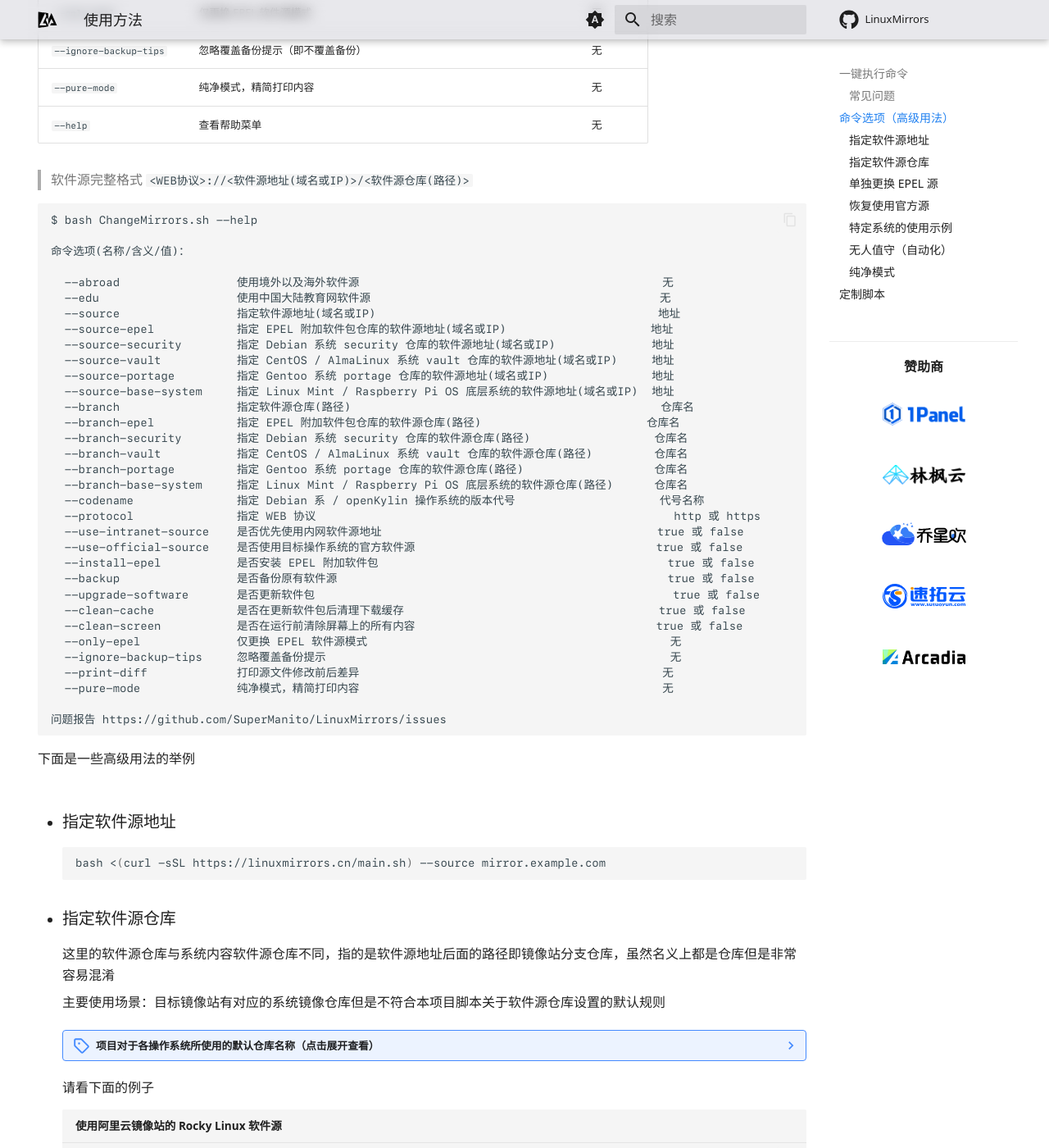
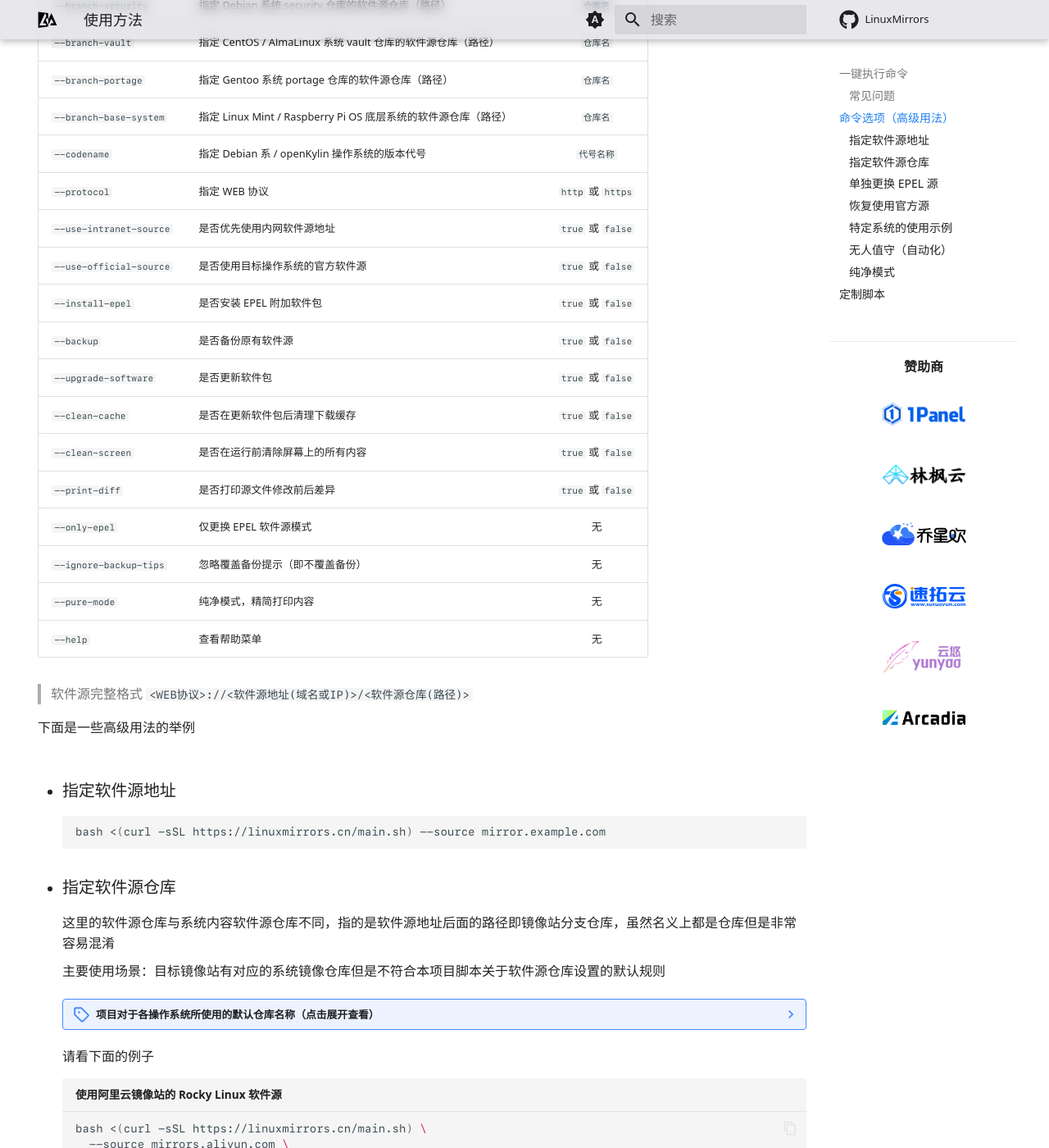
Before and after one commit to SuperManito/LinuxMirrors, an MkDocs documentation site: the page built from docs/use/index.md, in a window 1280 px wide and 1400 px high, scrolled down 4251 px. Shown: the whole window at 82% size. Built offline with MkDocs 1.6.1 and Material for MkDocs 9.7.7, drawn with Linux system fonts in a browser that asks for light colours; a script that is not in the unit is left out; comment, search, counter and statistics services are not loaded; some of the changed text lies outside the part shown.

Commit message:
更新文档

````diff
--- a/docs/sponsor/main.html
+++ b/docs/sponsor/main.html
@@ -17,6 +17,9 @@
     <a class="sponsor-item sponsor-flex-item" target="_blank" href="https://www.sutuoyun.com" title="速拓云 - 国内高防云服务器新用户享5折优惠">
       <img src="/assets/images/sponsor/sutuoyun.svg" alt="速拓云" />
     </a>
+    <a class="sponsor-item sponsor-flex-item" target="_blank" href="https://yunyoo.cc/aff/KPTJHNWM" title="云悠YUNYOO - 全球高性价比云服务器｜低至15.99元起">
+      <img src="/assets/images/sponsor/yunyoo.png" alt="云悠YUNYOO" />
+    </a>
     <a class="sponsor-item sponsor-flex-item" target="_blank" href="https://arcadia.cool" title="一站式代码运维平台">
       <img src="/assets/images/sponsor/arcadia-light.png#only-light" alt="Arcadia" />
       <img src="/assets/images/sponsor/arcadia-dark.png#only-dark" alt="Arcadia" />
--- a/docs/theme/partials/toc.html
+++ b/docs/theme/partials/toc.html
@@ -28,6 +28,9 @@
         <a class="sponsor-item sponsor-item-toc" target="_blank" href="https://www.sutuoyun.com" title="速拓云 - 国内高防云服务器新用户享5折优惠">
           <img src="/assets/images/sponsor/sutuoyun.svg" alt="速拓云" />
         </a>
+        <a class="sponsor-item sponsor-item-toc" target="_blank" href="https://yunyoo.cc/aff/KPTJHNWM" title="云悠YUNYOO - 全球高性价比云服务器｜低至15.99元起">
+          <img src="/assets/images/sponsor/yunyoo.png" alt="云悠YUNYOO" />
+        </a>
         <a class="sponsor-item sponsor-item-toc" target="_blank" href="https://arcadia.cool" title="一站式代码运维平台">
           <img src="/assets/images/sponsor/arcadia-light.png#only-light" alt="Arcadia" style="margin: 0 6px" />
           <img src="/assets/images/sponsor/arcadia-dark.png#only-dark" alt="Arcadia" style="margin: 0 6px" />
--- a/docs/use/index.md
+++ b/docs/use/index.md
@@ -387,6 +387,41 @@
 
 ## 命令选项（高级用法）
 
+<!-- termynal -->
+```
+$ bash <(curl -sSL https://linuxmirrors.cn/main.sh) --help
+
+命令选项(名称/含义/值)：
+
+  --abroad                 使用境外以及海外软件源                                            无
+  --edu                    使用中国大陆教育网软件源                                          无
+  --source                 指定软件源地址(域名或IP)                                         地址
+  --source-epel            指定 EPEL 附加软件包仓库的软件源地址(域名或IP)                     地址
+  --source-security        指定 Debian 系统 security 仓库的软件源地址(域名或IP)              地址
+  --source-vault           指定 CentOS / AlmaLinux 系统 vault 仓库的软件源地址(域名或IP)     地址
+  --source-portage         指定 Gentoo 系统 portage 仓库的软件源地址(域名或IP)               地址
+  --source-base-system     指定 Linux Mint / Raspberry Pi OS 底层系统的软件源地址(域名或IP)  地址
+  --branch                 指定软件源仓库(路径)                                             仓库名
+  --branch-epel            指定 EPEL 附加软件包仓库的软件源仓库(路径)                        仓库名
+  --branch-security        指定 Debian 系统 security 仓库的软件源仓库(路径)                  仓库名
+  --branch-vault           指定 CentOS / AlmaLinux 系统 vault 仓库的软件源仓库(路径)         仓库名
+  --branch-portage         指定 Gentoo 系统 portage 仓库的软件源仓库(路径)                   仓库名
+  --branch-base-system     指定 Linux Mint / Raspberry Pi OS 底层系统的软件源仓库(路径)      仓库名
+  --codename               指定 Debian 系 / openKylin 操作系统的版本代号                     代号名称
+  --protocol               指定 WEB 协议                                                    http 或 https
+  --use-intranet-source    是否优先使用内网软件源地址                                        true 或 false
+  --use-official-source    是否使用目标操作系统的官方软件源                                   true 或 false
+  --install-epel           是否安装 EPEL 附加软件包                                          true 或 false
+  --backup                 是否备份原有软件源                                                true 或 false
+  --upgrade-software       是否更新软件包                                                    true 或 false
+  --clean-cache            是否在更新软件包后清理下载缓存                                     true 或 false
+  --clean-screen           是否在运行前清除屏幕上的所有内容                                   true 或 false
+  --only-epel              仅更换 EPEL 软件源模式                                            无
+  --ignore-backup-tips     忽略覆盖备份提示                                                  无
+  --print-diff             打印源文件修改前后差异                                            无
+  --pure-mode              纯净模式，精简打印内容                                            无
+```
+
 | 名称 | 含义 | 选项值 |
 | - | - | :-: |
 | `--abroad` | 使用境外以及海外软件源 | 无 |
@@ -419,43 +454,6 @@
 | `--help` | 查看帮助菜单 | 无 |
 
 > 软件源完整格式 `<WEB协议>://<软件源地址(域名或IP)>/<软件源仓库(路径)>`
-
-<!-- termynal -->
-```
-$ bash ChangeMirrors.sh --help
-
-命令选项(名称/含义/值)：
-
-  --abroad                 使用境外以及海外软件源                                            无
-  --edu                    使用中国大陆教育网软件源                                          无
-  --source                 指定软件源地址(域名或IP)                                         地址
-  --source-epel            指定 EPEL 附加软件包仓库的软件源地址(域名或IP)                     地址
-  --source-security        指定 Debian 系统 security 仓库的软件源地址(域名或IP)              地址
-  --source-vault           指定 CentOS / AlmaLinux 系统 vault 仓库的软件源地址(域名或IP)     地址
-  --source-portage         指定 Gentoo 系统 portage 仓库的软件源地址(域名或IP)               地址
-  --source-base-system     指定 Linux Mint / Raspberry Pi OS 底层系统的软件源地址(域名或IP)  地址
-  --branch                 指定软件源仓库(路径)                                             仓库名
-  --branch-epel            指定 EPEL 附加软件包仓库的软件源仓库(路径)                        仓库名
-  --branch-security        指定 Debian 系统 security 仓库的软件源仓库(路径)                  仓库名
-  --branch-vault           指定 CentOS / AlmaLinux 系统 vault 仓库的软件源仓库(路径)         仓库名
-  --branch-portage         指定 Gentoo 系统 portage 仓库的软件源仓库(路径)                   仓库名
-  --branch-base-system     指定 Linux Mint / Raspberry Pi OS 底层系统的软件源仓库(路径)      仓库名
-  --codename               指定 Debian 系 / openKylin 操作系统的版本代号                     代号名称
-  --protocol               指定 WEB 协议                                                    http 或 https
-  --use-intranet-source    是否优先使用内网软件源地址                                        true 或 false
-  --use-official-source    是否使用目标操作系统的官方软件源                                   true 或 false
-  --install-epel           是否安装 EPEL 附加软件包                                          true 或 false
-  --backup                 是否备份原有软件源                                                true 或 false
-  --upgrade-software       是否更新软件包                                                    true 或 false
-  --clean-cache            是否在更新软件包后清理下载缓存                                     true 或 false
-  --clean-screen           是否在运行前清除屏幕上的所有内容                                   true 或 false
-  --only-epel              仅更换 EPEL 软件源模式                                            无
-  --ignore-backup-tips     忽略覆盖备份提示                                                  无
-  --print-diff             打印源文件修改前后差异                                            无
-  --pure-mode              纯净模式，精简打印内容                                            无
-
-问题报告 https://github.com/SuperManito/LinuxMirrors/issues
-```
 
 下面是一些高级用法的举例
 
````
Also changed, not shown: docs/other/index.md (+20 -22 lines), docs/sponsor/index.md (+1 -1 lines), docs/assets/images/sponsor/yunyoo.png (added), 2 other files.
